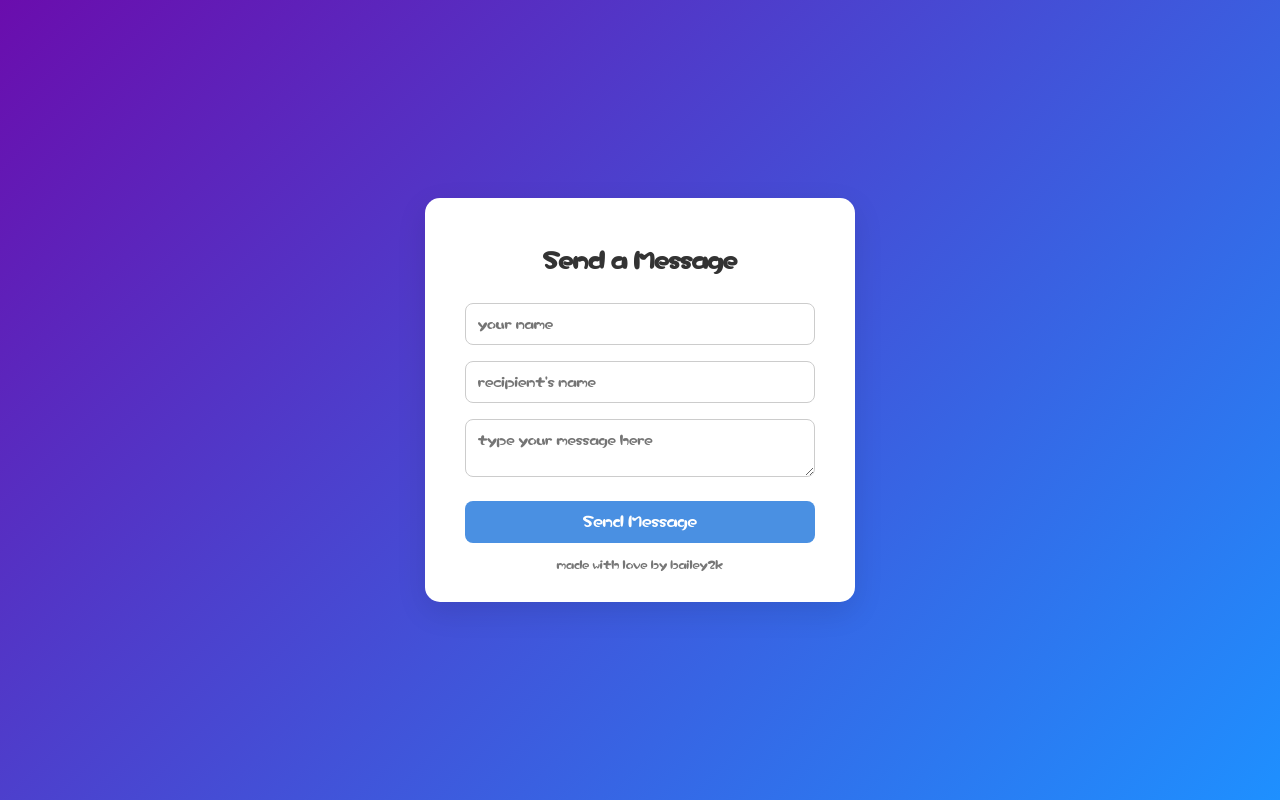
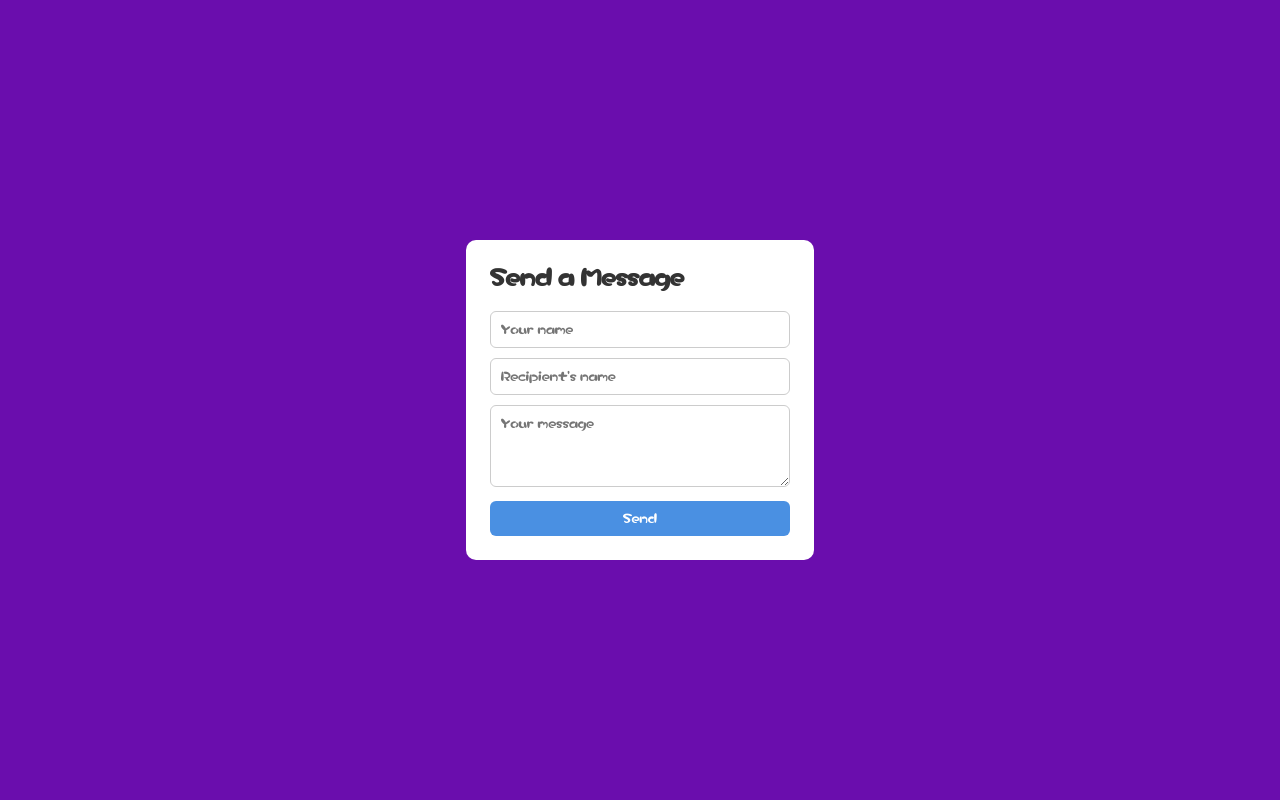
Before and after one commit to bailey2k/iot-printer-mailbox, a website: page index.html in a window 1280 px wide. Drawn offline with Linux system fonts and the light colour scheme.

```diff
--- a/index.html
+++ b/index.html
@@ -7,108 +7,84 @@
         @font-face {
             font-family: 'pikmin';
             src: url('/Pikmin-font.ttf') format('truetype');
-                font-weight: normal;
-                font-style: normal;
         }
         body {
-                font-family: 'pikmin', 'Segoe UI', Tahoma, Geneva, Verdana, sans-serif;
-                background: linear-gradient(135deg, #6a0dad, #1e90ff);
+            font-family: 'pikmin', sans-serif;
+            background: #6a0dad;
             display: flex;
             justify-content: center;
             align-items: center;
-                height: 100vh;
+            min-height: 100vh;
             margin: 0;
         }
-
         .container {
             background: white;
-                padding: 30px 40px;
-                border-radius: 15px;
-                box-shadow: 0 10px 30px rgba(0,0,0,0.1);
-                width: 350px;
-                text-align: center;
+            padding: 24px;
+            border-radius: 10px;
+            width: 300px;
         }
-
         h2 {
-                font-family: 'pikmin', sans-serif;
+            margin-top: 0;
             color: #333;
-                margin-bottom: 20px;
         }
-
         input, textarea {
-                font-family: 'pikmin', sans-serif;
+            font-family: inherit;
             width: 100%;
-                padding: 12px;
-                margin: 8px 0;
-                border-radius: 8px;
+            padding: 10px;
+            margin-bottom: 10px;
             border: 1px solid #ccc;
-                font-size: 14px;
+            border-radius: 6px;
             box-sizing: border-box;
-                transition: 0.3s;
         }
-
-            input:focus, textarea:focus {
-                outline: none;
-                border-color: #4a90e2;
-                box-shadow: 0 0 5px rgba(74, 144, 226, 0.5);
+        button {
+            font-family: inherit;
+            background: #4a90e2;
+            color: white;
+            padding: 10px;
+            border: none;
+            border-radius: 6px;
+            width: 100%;
+            cursor: pointer;
         }
-
-            button {
-                font-family: 'pikmin', sans-serif;
-                background-color: #4a90e2;
-                color: white;
-                padding: 12px 20px;
-                margin-top: 12px;
-                border: none;
-                border-radius: 8px;
-                cursor: pointer;
-                font-size: 16px;
-                width: 100%;
-                transition: 0.3s;
-            }
-
         button:hover {
-                background-color: #357ABD;
-            }
-
-            .footer {
-                margin-top: 15px;
-                font-size: 12px;
-                color: #777;
+            background: #357ABD;
         }
     </style>
 </head>
 <body>
     <div class="container">
         <h2>Send a Message</h2>
-            <input id="sender" placeholder="your name">
-            <input id="receiver" placeholder="recipient's name">
-            <textarea id="msg" placeholder="type your message here"></textarea>
-            <button onclick="sendMessage()">Send Message</button>
-            <div class="footer">made with love by bailey2k</div>
+        <input id="sender" placeholder="Your name">
+        <input id="receiver" placeholder="Recipient's name">
+        <textarea id="msg" placeholder="Your message" rows="4"></textarea>
+        <button onclick="sendMessage()">Send</button>
     </div>
 
     <script>
         async function sendMessage() {
-            const sender = document.getElementById('sender').value;
-            const receiver = document.getElementById('receiver').value;
-            const text = document.getElementById('msg').value;
+            const sender = document.getElementById('sender').value.trim();
+            const receiver = document.getElementById('receiver').value.trim();
+            const text = document.getElementById('msg').value.trim();
 
             if (!sender || !receiver || !text) {
-                alert("please fill all fields!");
+                alert('please fill in all fields...');
                 return;
             }
 
             try {
-                await fetch(`/send`, {
+                const res = await fetch('/send', {
                     method: 'POST',
-                    headers: {'Content-Type': 'application/json'},
+                    headers: { 'Content-Type': 'application/json' },
                     body: JSON.stringify({ sender, receiver, text })
                 });
-                alert("message sent!");
+                if (res.ok) {
+                    alert('you just put your message in the mailbox! put your flag up if you have one and wait for the mailman to deliver it....');
                     document.getElementById('msg').value = '';
+                } else {
+                    alert('Something went wrong.');
+                }
             } catch (err) {
-                alert("error sending message: " + err);
+                alert('Error: ' + err.message);
             }
         }
     </script>
```
Also changed, not shown: server.js (+26 -5 lines), README.md, 1 other file. Lines whose indentation alone changed are shown as unchanged.
